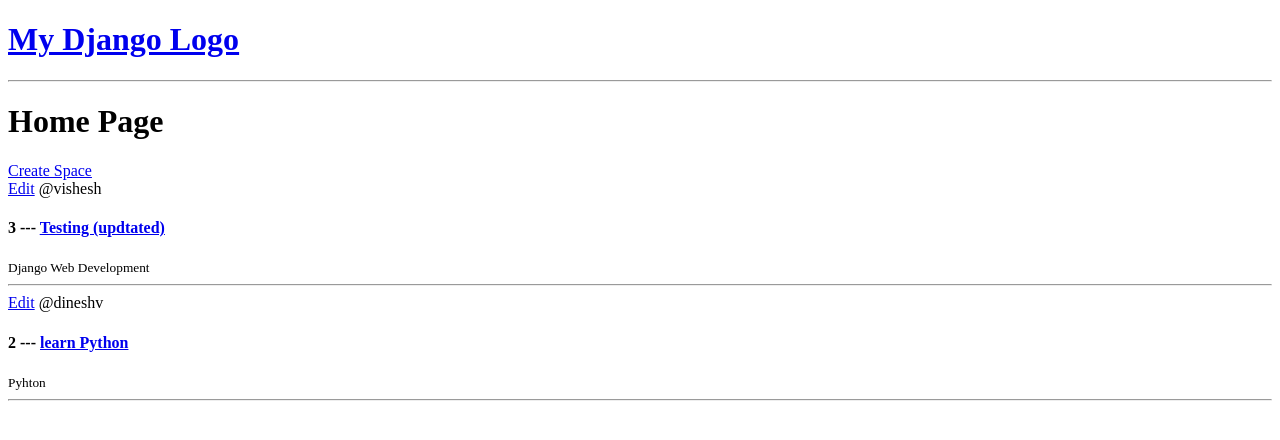
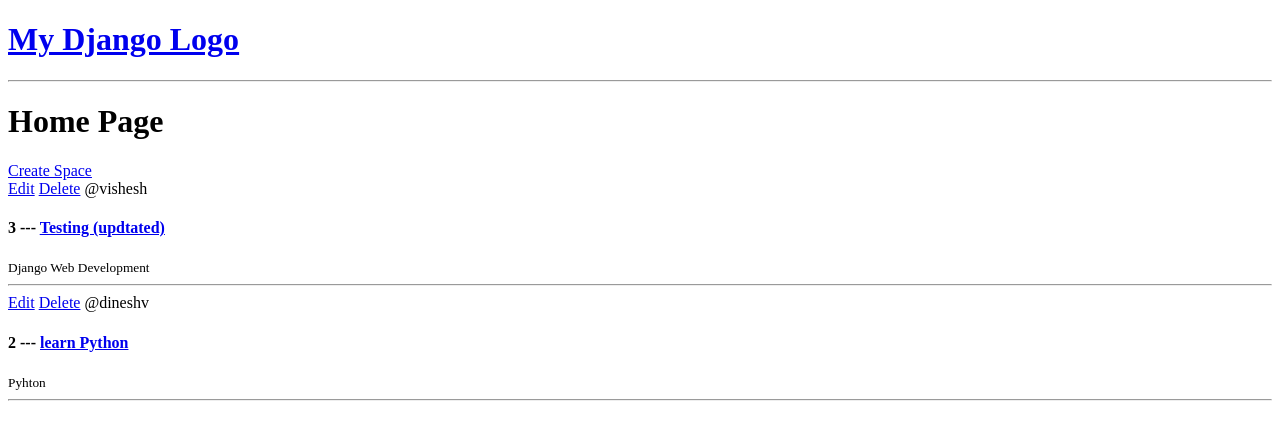
Before and after one commit to Dinesh107/PythonDjangoMar24VenyaxTech, a Django app: page / in a window 1280 px wide. Shown: the top 440 px of the page. Run offline with Django 5.2, Linux system fonts and the light colour scheme; data comes from the database, SQL or seed files in the repository; both versions use the stored data as it was after the commit.

Commit message:
TodayClassCodeUpdtaed

```diff
--- a/myfirstproject/base/templates/base/home.html
+++ b/myfirstproject/base/templates/base/home.html
@@ -20,6 +20,7 @@
 
                 <div>
                     <a href="{% url 'update-space' space.id %}">Edit</a>
+                    <a href="{% url 'delete-space' space.id %}">Delete</a>
                     <span>@{{space.host.username}}</span>
                     <h4>{{space.id}} --- <a href="{% url 'space' space.id %}">{{space.name}}</a></h4>
                     <small>{{space.heading.name}}</small>
--- a/myfirstproject/base/urls.py
+++ b/myfirstproject/base/urls.py
@@ -9,5 +9,5 @@ urlpatterns = [
 
      path('create-space/', views.createSpace, name="create-space"),
      path('update-space/<str:pk>/', views.updateSpace, name="update-space"),
-
+     path('delete-space/<str:pk>/', views.deleteSpace, name="delete-space"),
 ]
--- a/myfirstproject/base/views.py
+++ b/myfirstproject/base/views.py
@@ -55,3 +55,10 @@ def updateSpace(request, pk):
 
         context = {'form': form}
         return render(request, 'base/space_form.html', context)
+
+def deleteSpace(request, pk):
+    space = Space.objects.get(id=pk)
+    if request.method == 'POST':
+        space.delete()
+        return redirect('home')
+    return render(request, 'base/delete.html', {'obj':space})
```
Also changed, not shown: myfirstproject/base/templates/base/delete.html (added, +14 -0 lines), myfirstproject/db.sqlite3.
